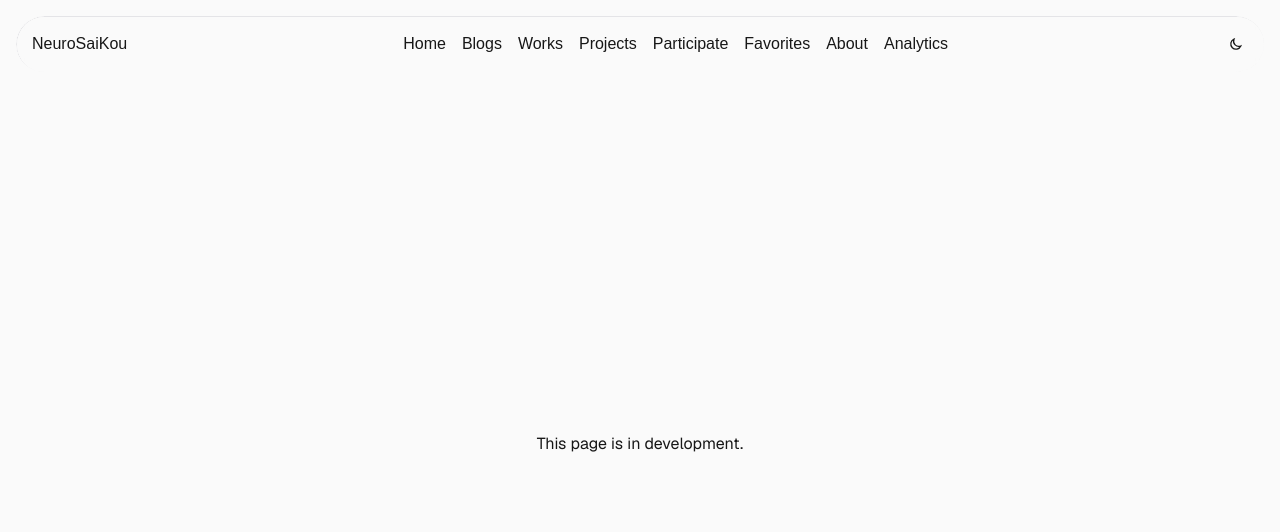
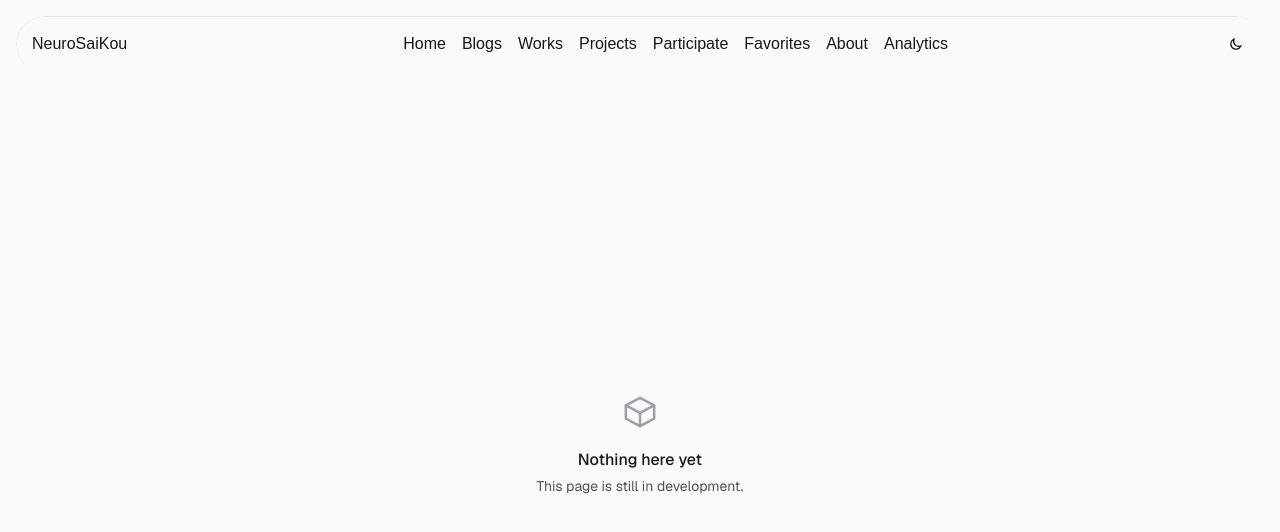
Before and after one commit to Rebuild-yzl/SKBlog, a Next.js app: page /blogs in a window 1280 px wide. Shown: the top 532 px of the page. Built offline with nearby package versions, Linux system fonts and the light colour scheme.

Commit message:
feat:empty state for unfinished pages

```diff
--- a/src/app/blogs/page.tsx
+++ b/src/app/blogs/page.tsx
@@ -1,7 +1,5 @@
-import Building from "@/components/building";
+import NothingHere from "@/components/nothing-here";
 
 export default function Blogs() {
-    return (
-        <Building />
-    )
+  return <NothingHere />;
 }
--- a/src/app/favorites/page.tsx
+++ b/src/app/favorites/page.tsx
@@ -1,7 +1,5 @@
-import Building from "@/components/building";
+import NothingHere from "@/components/nothing-here";
 
 export default function Favorites() {
-    return (
-        <Building />
-    )
+  return <NothingHere />;
 }
--- a/src/app/participate/page.tsx
+++ b/src/app/participate/page.tsx
@@ -1,7 +1,5 @@
-import Building from "@/components/building";
+import NothingHere from "@/components/nothing-here";
 
 export default function Participate() {
-    return (
-        <Building />
-    )
+  return <NothingHere />;
 }
--- a/src/app/projects/page.tsx
+++ b/src/app/projects/page.tsx
@@ -1,7 +1,5 @@
-import Building from "@/components/building";
+import NothingHere from "@/components/nothing-here";
 
 export default function Projects() {
-    return (
-        <Building />
-    )
+  return <NothingHere />;
 }
--- a/src/app/works/page.tsx
+++ b/src/app/works/page.tsx
@@ -1,7 +1,5 @@
-import Building from "@/components/building";
+import NothingHere from "@/components/nothing-here";
 
 export default function Works() {
-    return (
-        <Building />
-    )
+  return <NothingHere />;
 }
--- /dev/null
+++ b/src/components/nothing-here.tsx
@@ -0,0 +1,41 @@
+type NothingHereProps = {
+  /** 主文案 */
+  title?: string;
+  /** 补充说明 */
+  description?: string;
+};
+
+/*
+ * 空态占位：只做居中排版，不套卡片（卡片式提示见 notice-card.tsx）。
+ * 给还没有内容的页面用（blogs / works / participate / favorites / projects），
+ * 文案需要各自定制时传 title / description 即可。
+ */
+export default function NothingHere({
+  title = "Nothing here yet",
+  description = "This page is still in development.",
+}: NothingHereProps) {
+  return (
+    <div className="flex flex-1 flex-col items-center justify-center gap-4 p-6 text-center font-sans">
+      {/* 空箱子图标：线框画法，颜色跟着 currentColor 走 */}
+      <svg
+        viewBox="0 0 24 24"
+        fill="none"
+        stroke="currentColor"
+        strokeWidth="1.5"
+        strokeLinecap="round"
+        strokeLinejoin="round"
+        className="size-10 text-zinc-400 dark:text-zinc-600"
+        aria-hidden="true"
+      >
+        <path d="M12 3.5 20.5 8v8L12 20.5 3.5 16V8z" />
+        <path d="M3.5 8 12 12.5 20.5 8" />
+        <path d="M12 12.5v8" />
+      </svg>
+
+      <div className="flex flex-col gap-1">
+        <p className="font-medium">{title}</p>
+        <p className="text-sm text-zinc-600 dark:text-zinc-400">{description}</p>
+      </div>
+    </div>
+  );
+}
```
Also changed, not shown: 1 other file (tests, documents, lock files or other folders).
